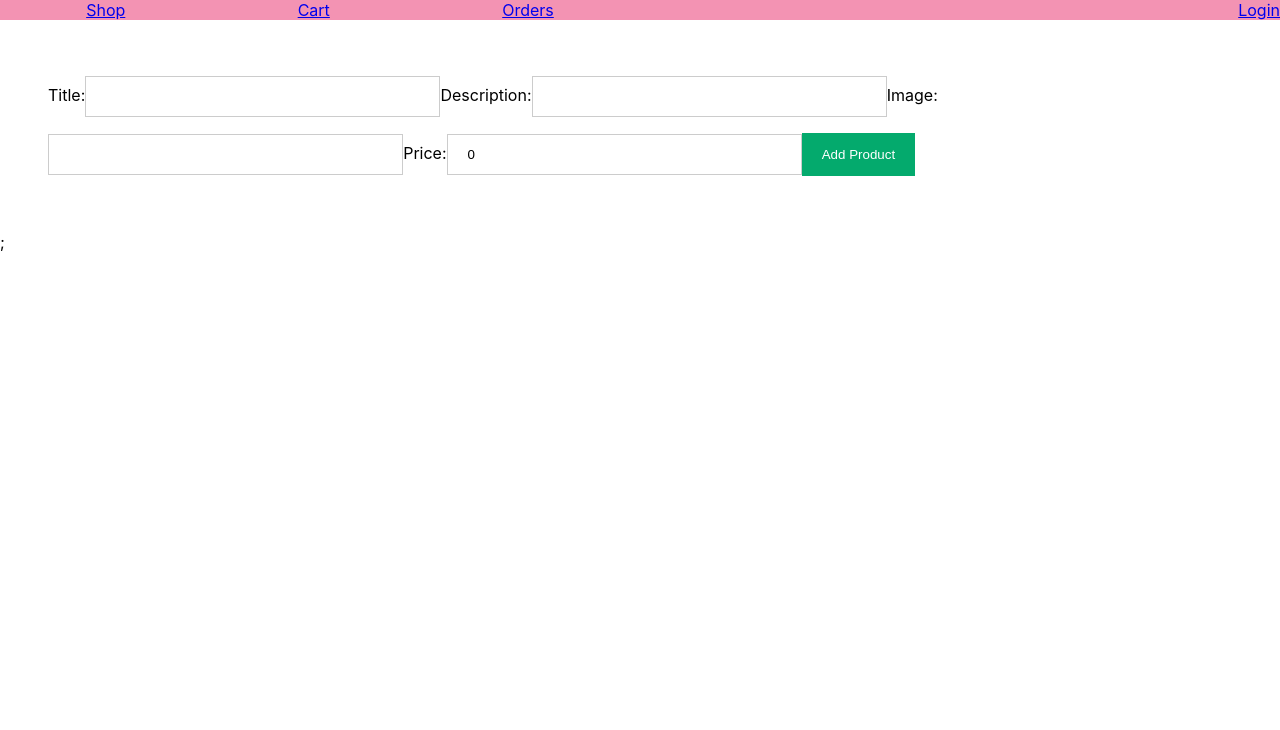
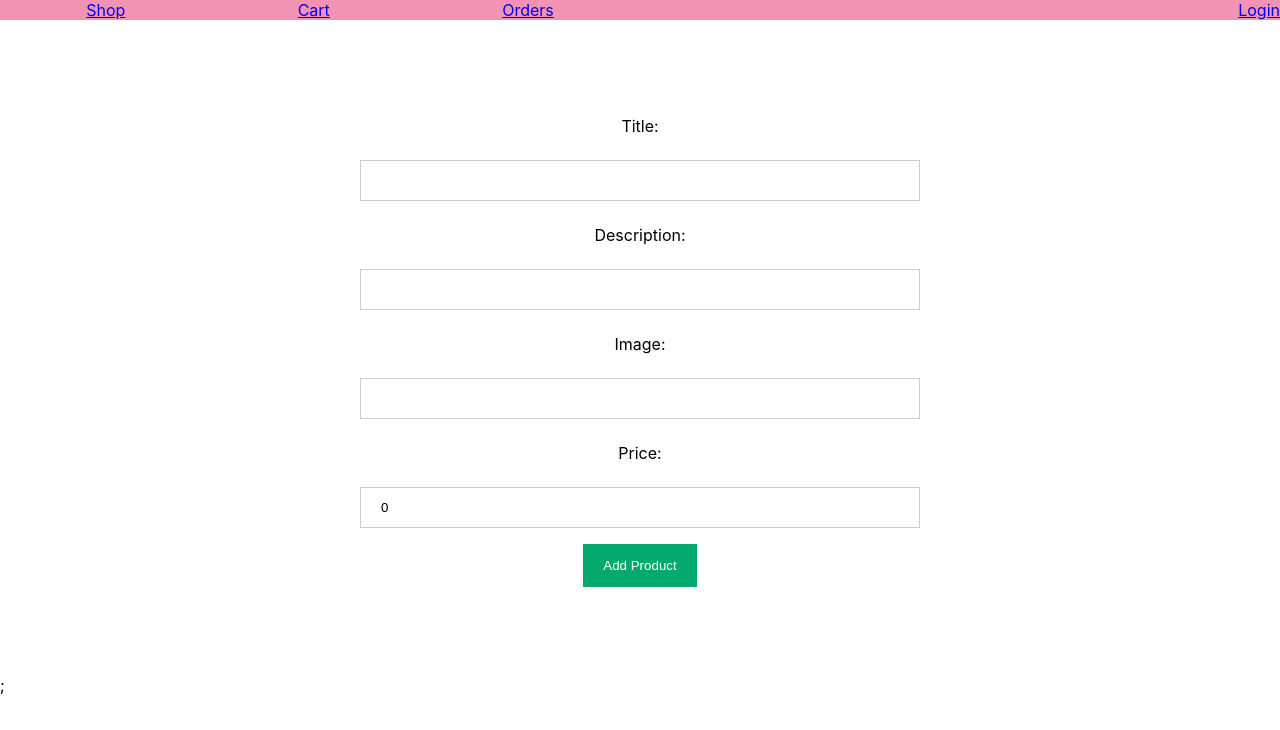
Before and after one commit to shanyaverma03/shopApp, a React (Create React App) app in the folder client/: page /admin/add-product in a window 1280 px wide. Shown: the top 730 px of the page. Built offline with nearby package versions, Linux system fonts and the light colour scheme.

Commit message:
Add css to the add product form

```diff
--- a/client/src/Components/admin/AddProduct.js
+++ b/client/src/Components/admin/AddProduct.js
@@ -1,6 +1,8 @@
 import axios from "axios";
 import { useState } from "react";
 import { useNavigate } from "react-router-dom";
+
+import classes from "./AddProduct.module.css";
 
 const AddProduct = () => {
   const [title, setTitle] = useState("");
@@ -49,27 +51,21 @@ const AddProduct = () => {
   };
   return (
     <form onSubmit={onSubmitHandler}>
-      <label>
-        Title:
+      <div className={classes.container}>
+        <label>Title:</label>
         <input type="text" value={title} onChange={titleChangeHandler} />
-      </label>
-      <label>
-        Description:
+        <label>Description:</label>
         <input
           type="text"
           value={description}
           onChange={descriptionChangeHandler}
         />
-      </label>
-      <label>
-        Image:
+        <label>Image:</label>
         <input type="text" value={image} onChange={imageChangeHandler} />
-      </label>
-      <label>
-        Price:
+        <label>Price:</label>
         <input type="number" value={price} onChange={priceChangeHandler} />
-      </label>
-      <button type="Submit">Add Product</button>
+        <button type="Submit">Add Product</button>
+      </div>
     </form>
   );
 };
--- /dev/null
+++ b/client/src/Components/admin/AddProduct.module.css
@@ -0,0 +1,29 @@
+form {
+  padding: 3rem;
+}
+.container {
+  padding: 2rem;
+  display: flex;
+  flex-direction: column;
+  align-items: center;
+}
+
+label {
+  padding: 1rem;
+}
+
+input {
+  width: 50%;
+}
+button {
+  background-color: #04aa6d;
+  color: white;
+  padding: 14px 20px;
+  margin: 8px 0;
+  border: none;
+  cursor: pointer;
+}
+
+button:hover {
+  opacity: 0.8;
+}
```
